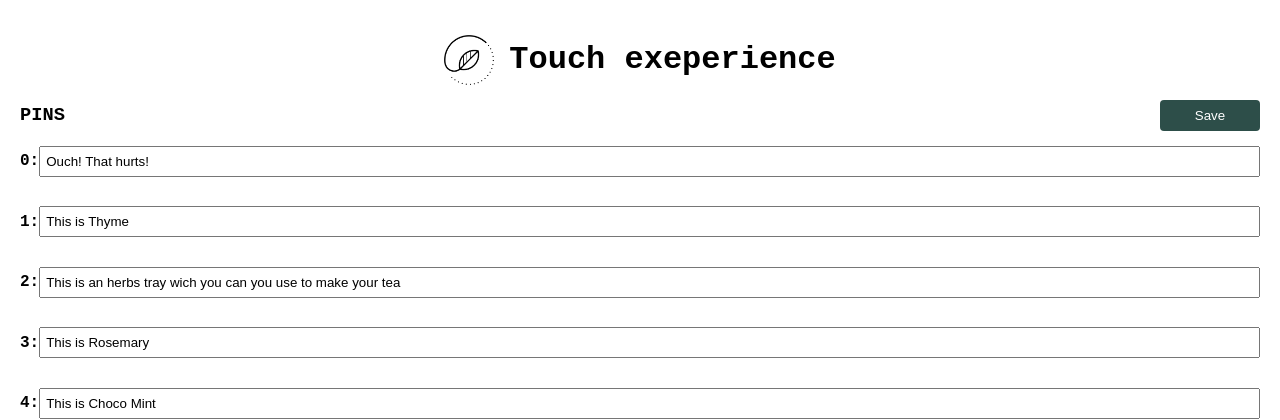
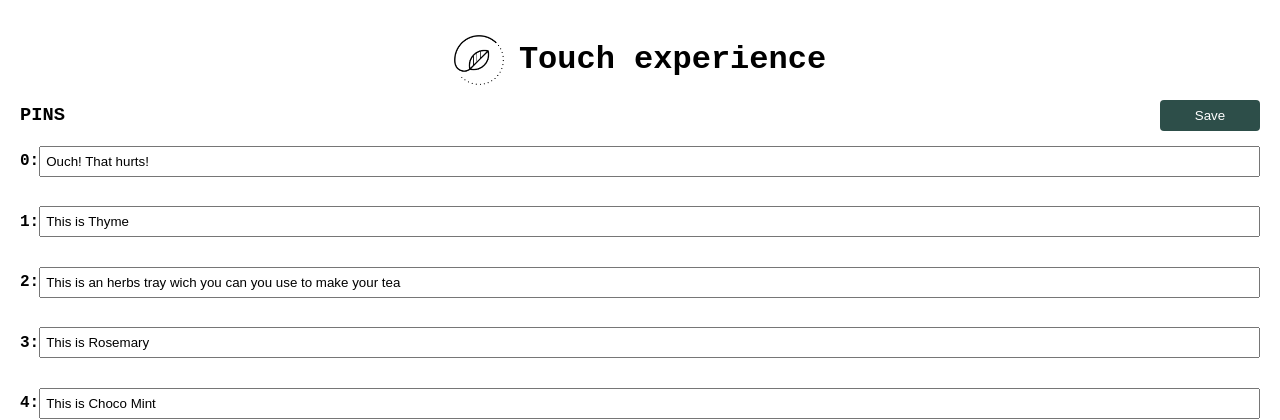
Before and after one commit to sabatesduran/rpi-touching-experience, a Flask app: page / in a window 1280 px wide. Shown: the top 420 px of the page. Run offline with Flask 2, Linux system fonts and the light colour scheme.

Commit message:
UPdate README and index.html

```diff
--- a/templates/index.html
+++ b/templates/index.html
@@ -14,7 +14,7 @@
   <div id="root">
     <header>
       <img src="/static/logo.png" alt="Hrbs logo">
-      <h1>Touch exeperience</h1>
+      <h1>Touch experience</h1>
     </header>
     <div class="d-flex align-items-center justify-space-between">
       <h3 class="m-0">PINS</h3>
```
Also changed, not shown: README.md.
